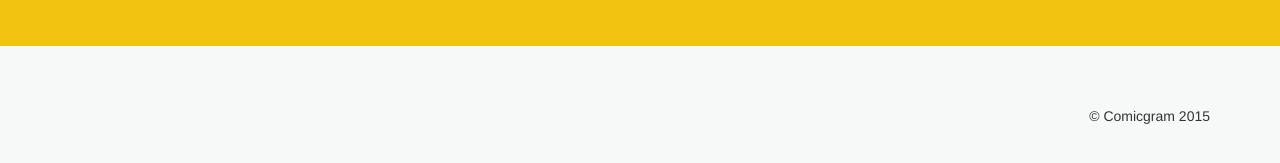
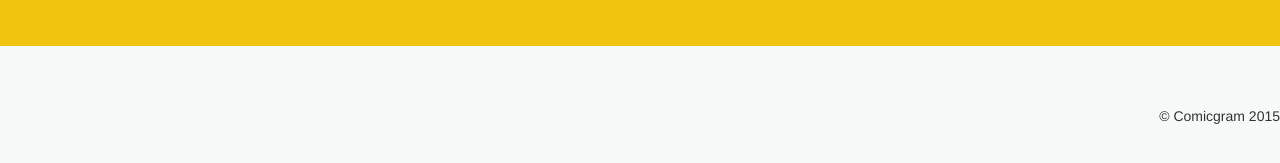
Before and after one commit to comicgram/newsletter-landing, a Jekyll site: the page built from index.html, in a window 1280 px wide. Shown: the part 315-478 px from the top of the page. Built offline with Jekyll 4.4.1, drawn with Linux system fonts in a browser that asks for light colours; nearby versions of some CDN libraries; some web fonts are replaced.

Commit message:
Remove the container in the default layout
Also adds the styles files for the new content div

```diff
--- a/_layouts/default.html
+++ b/_layouts/default.html
@@ -4,9 +4,7 @@
   <body>
     {% include navbar.html %}
     {% include header.html %}
-    <div class="container">
-      {{ content }}
-      {% include footer.html %}
-    </div>
+    {{ content }}
+    {% include footer.html %}
   </body>
 </html>
--- /dev/null
+++ b/_sass/_content.scss
@@ -0,0 +1,3 @@
+#content {
+
+}
--- a/css/main.scss
+++ b/css/main.scss
@@ -9,6 +9,7 @@
   "fonts",
   "navbar",
   "header",
+  "content",
   "footer",
   "after",
   "disclaimer"
--- a/index.html
+++ b/index.html
@@ -2,5 +2,7 @@
 layout: default
 ---
 
-<div class="row">
+<div id="content" class="container">
+  <div class="row">
+  </div>
 </div>
```
